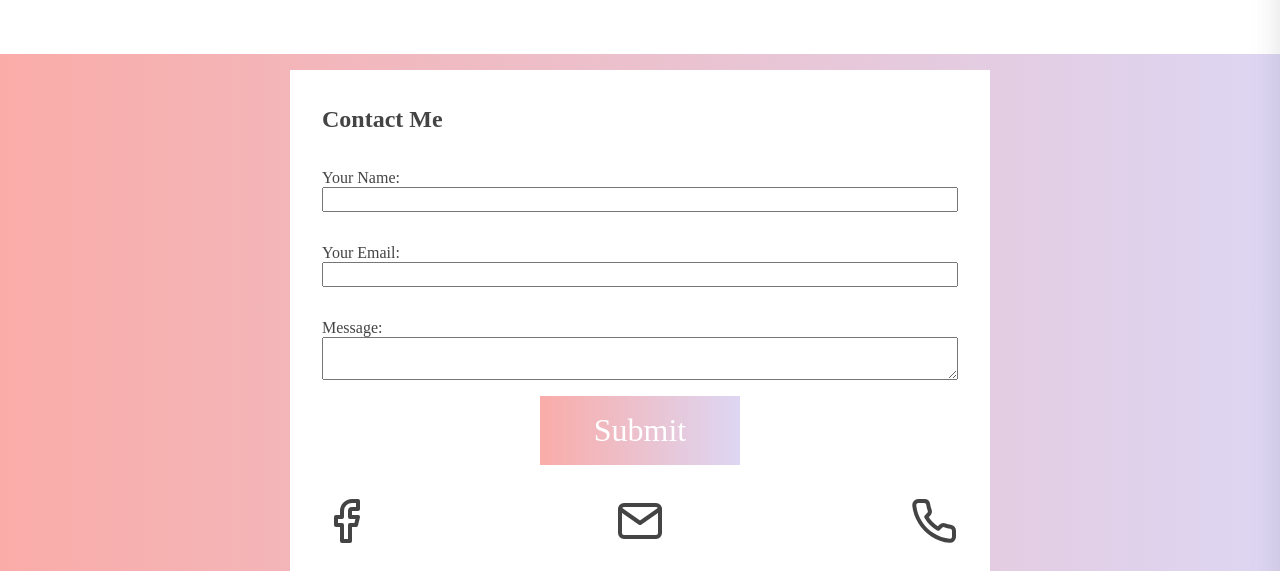
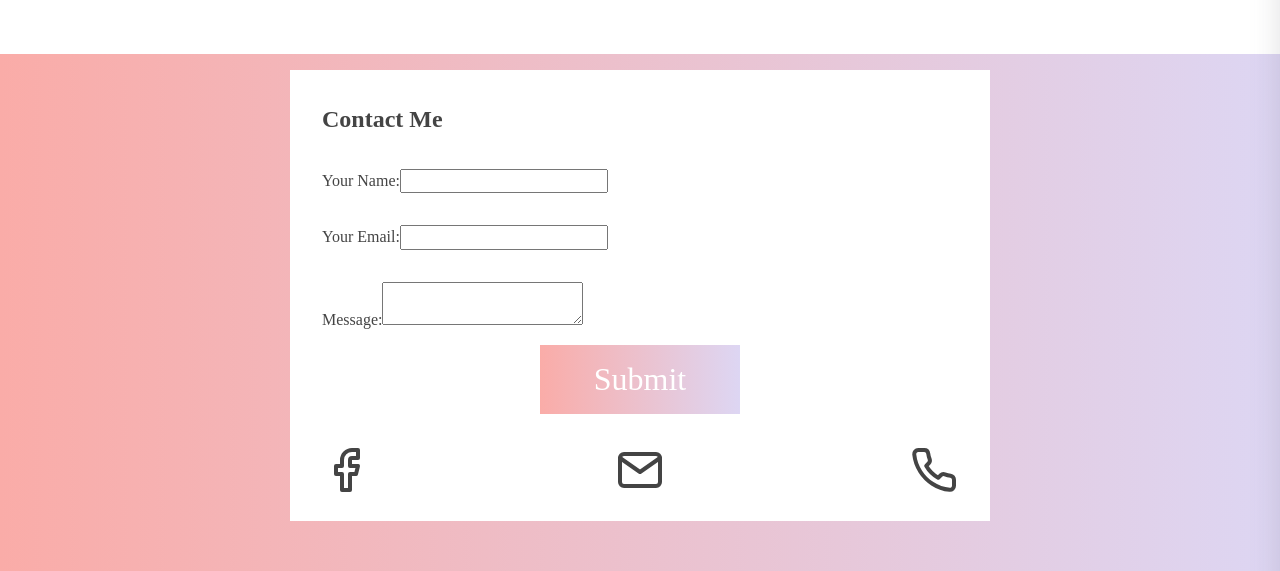
Before and after one commit to kirken93/made-by-melanie, a Next.js app: page /contact in a window 1280 px wide. Shown: the part 199-770 px from the top of the page. Built offline with nearby package versions, Linux system fonts and the light colour scheme; a web font is replaced by a local one.

Commit message:
Eslint, new rules, fix on save, add propTypes

```diff
--- a/package.json
+++ b/package.json
@@ -19,6 +19,7 @@
     "gray-matter": "^4.0.2",
     "marked": "^2.0.1",
     "next": "^10.0.8",
+    "prop-types": "^15.7.2",
     "react": "^17.0.1",
     "react-dom": "^17.0.1",
     "react-icons": "^4.2.0",
--- a/pages/_app.js
+++ b/pages/_app.js
@@ -1,9 +1,10 @@
-import styled from "styled-components"
+import styled from "styled-components";
 import { Normalize } from "styled-normalize";
-import Navbar from "../components/Navbar"
-import Cart from "../components/Cart"
+import Head from "next/head";
+import PropTypes from "prop-types";
+import Navbar from "../components/Navbar";
+import Cart from "../components/Cart";
 import CartProvider from "../context/Cart";
-import Head from "next/head";
 
 const Container = styled.div`
   background: linear-gradient(to right, #faaca8, #ddd6f3);
@@ -19,12 +20,13 @@ const Page = styled.div`
 `;
 
 function MyApp({ Component, pageProps }) {
-  return <CartProvider>
+  return (
+    <CartProvider>
       <Head>
-      <meta charset="utf-8"/>
-      <meta name="description" content="Made by Melanie makes custom homemade crafts."/>
-      <link rel="preconnect" href="https://fonts.gstatic.com"/>
-      <link href="https://fonts.googleapis.com/css2?family=Shadows+Into+Light+Two&display=swap" rel="stylesheet"/>
+        <meta charset="utf-8" />
+        <meta name="description" content="Made by Melanie makes custom homemade crafts." />
+        <link rel="preconnect" href="https://fonts.gstatic.com" />
+        <link href="https://fonts.googleapis.com/css2?family=Shadows+Into+Light+Two&display=swap" rel="stylesheet" />
         <title>Made by Melanie</title>
       </Head>
       <Container>
@@ -35,7 +37,18 @@ function MyApp({ Component, pageProps }) {
         </Page>
         <Cart />
       </Container>
-  </CartProvider>;
+    </CartProvider>
+  );
 }
 
-export default MyApp
+MyApp.propTypes = {
+  Component: PropTypes.func,
+  pageProps: PropTypes.shape({})
+};
+
+MyApp.defaultProps = {
+  Component: null,
+  pageProps: {}
+};
+
+export default MyApp;
--- a/pages/contact/index.js
+++ b/pages/contact/index.js
@@ -1,8 +1,8 @@
-import Page from "../../components/styled/Page";
 import styled from "styled-components";
 import { FiFacebook, FiMail, FiPhone } from "react-icons/fi";
+import Head from "next/head";
 import UnstyledLink from "../../components/styled/UnstyledLink";
-import Head from "next/head";
+import Page from "../../components/styled/Page";
 
 const InputContainer = styled.div`
   padding: 1rem 0;
@@ -36,25 +36,36 @@ const IconContainer = styled.div`
   margin-top: 2rem;
 `;
 
-const Contact = () => {
-  return <Page>
+const NAME_ID = "name";
+const EMAIL_ID = "email";
+const MESSAGE_ID = "message";
+
+const Contact = () => (
+  <Page>
     <Head>
       <title>Contact Made by Melanie</title>
     </Head>
     <h2>Contact Me</h2>
-    <form name="contact" method="POST" data-netlify={true} action="/contact/success">
+    <form name="contact" method="POST" data-netlify action="/contact/success">
       <input type="hidden" name="form-name" value="contact" />
       <InputContainer>
-        <label htmlFor="name">Your Name:</label>
-        <input type="text" name="name" id="name" />
+        <label htmlFor={NAME_ID}>
+          Your Name:
+          <input type="text" name="name" id={NAME_ID} />
+        </label>
       </InputContainer>
       <InputContainer>
-        <label htmlFor="email">Your Email:</label>
-        <input type="email" name="email" id="email" />
+        <label htmlFor={EMAIL_ID}>
+          Your Email:
+          <input type="email" name="email" id={EMAIL_ID} />
+        </label>
       </InputContainer>
       <InputContainer>
-        <label htmlFor="message">Message:</label>
-        <textarea name="message" id="message" />
+        <label htmlFor={MESSAGE_ID}>
+          Message:
+          <textarea name="message" id={MESSAGE_ID} />
+        </label>
+
       </InputContainer>
       <SubmitContainer>
         <Submit type="submit">Submit</Submit>
@@ -71,7 +82,7 @@ const Contact = () => {
         <FiPhone />
       </UnstyledLink>
     </IconContainer>
-  </Page>;
-};
+  </Page>
+);
 
 export default Contact;
```
Also changed, not shown: pages/_document.js (+3 -5 lines), pages/about.js (+5 -5 lines), pages/checkout.js (+28 -13 lines), pages/contact/success.js (+5 -5 lines), pages/index.js (+20 -9 lines), pages/products/[product].js (+36 -16 lines), pages/success.js (+10 -8 lines), .eslintrc.js, 1 other file (tests, documents, lock files or other folders). Lines whose indentation alone changed are shown as unchanged.
